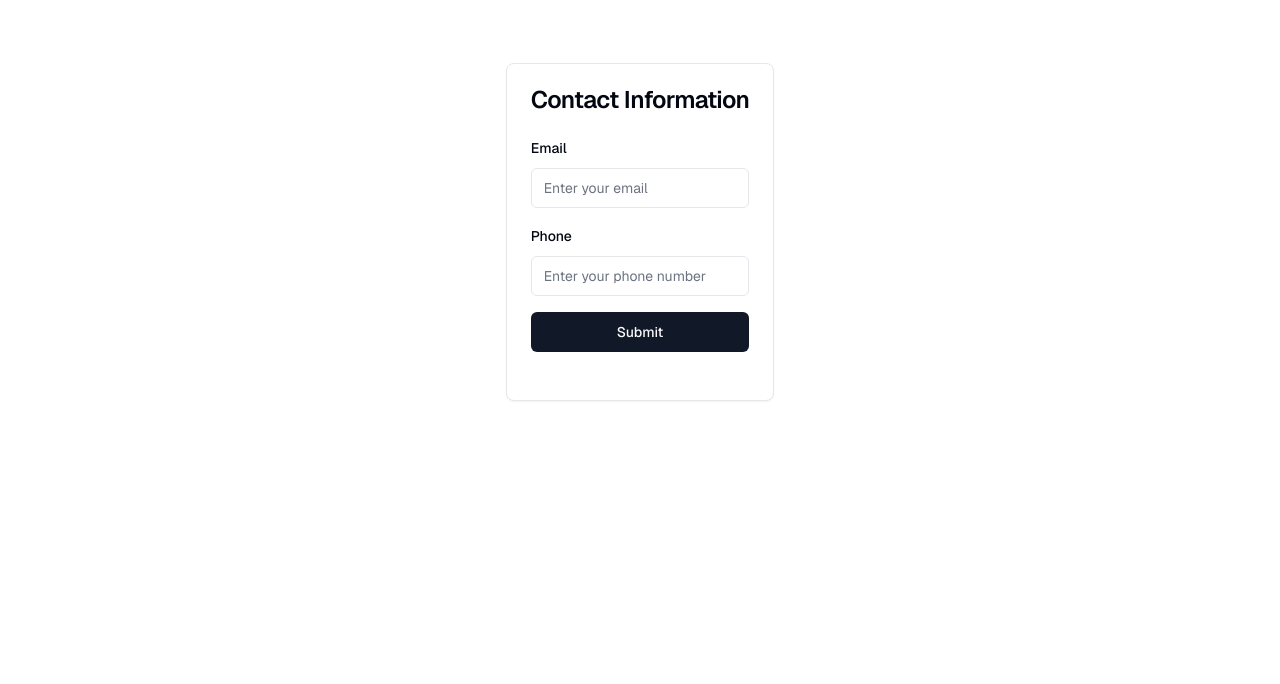
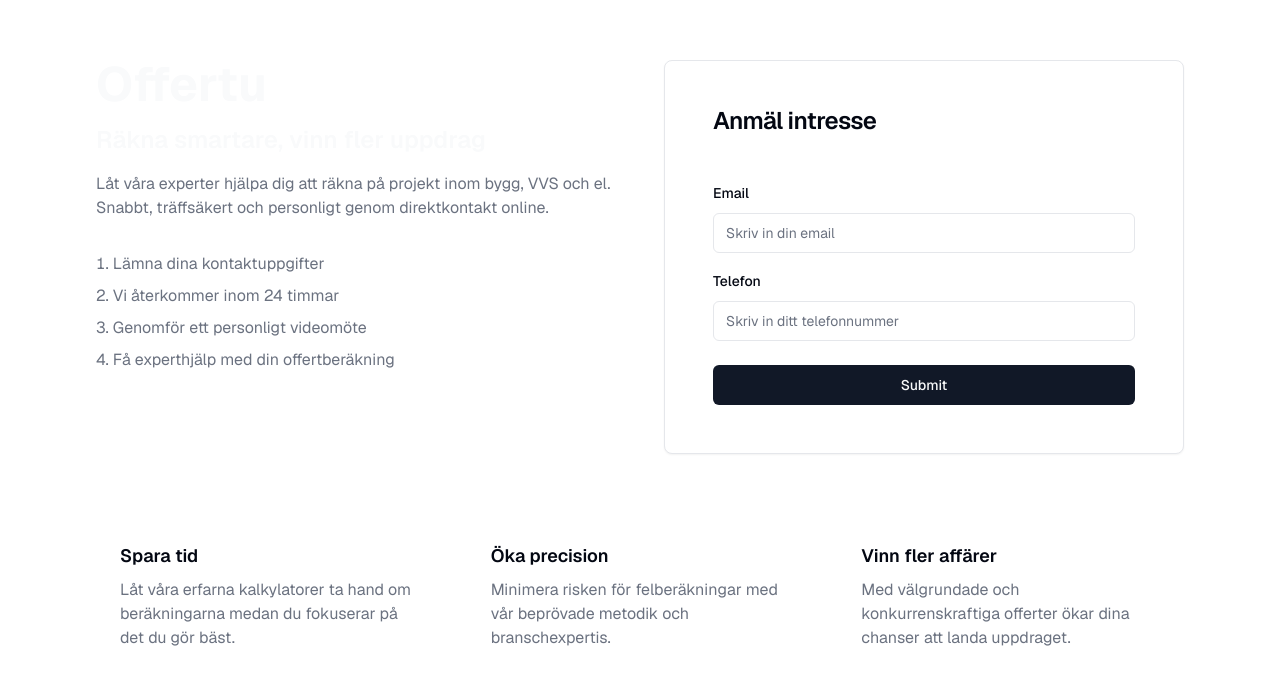
Before and after one commit to jhn322/offertu, a Next.js app: page / in a window 1280 px wide. Shown: the part 168-852 px from the top of the page. Before the commit the page ends 800 px from the top, so only its background shows below. Built offline with nearby package versions, Linux system fonts and the light colour scheme.

Commit message:
feat: Redesign landing page with Header component and updated form styling

```diff
--- a/src/app/page.tsx
+++ b/src/app/page.tsx
@@ -1,12 +1,12 @@
-import LeadSubmissionForm from '@/components/LeadSubmissionForm';
+import Header from "../components/Header";
 
 export default function Home() {
   return (
-    <div className='grid grid-rows-[20px_1fr_20px] items-center justify-items-center min-h-screen p-8 pb-20 gap-16 sm:p-20 font-[family-name:var(--font-geist-sans)]'>
-      <main className='flex flex-col gap-8 row-start-2 items-center sm:items-start'>
-        <LeadSubmissionForm />
+    <div className="grid grid-rows-[20px_1fr_20px] items-center justify-items-center min-h-screen p-8 pb-20 gap-16 sm:p-20 font-[family-name:var(--font-geist-sans)]">
+      <main className="flex flex-col gap-8 row-start-2 items-center sm:items-start">
+        <Header />
       </main>
-      <footer className='row-start-3 flex gap-6 flex-wrap items-center justify-center'></footer>
+      <footer className="row-start-3 flex gap-6 flex-wrap items-center justify-center"></footer>
     </div>
   );
 }
--- /dev/null
+++ b/src/components/Header.tsx
@@ -0,0 +1,69 @@
+import LeadSubmissionForm from "./LeadSubmissionForm";
+import {
+  Card,
+  CardContent,
+  CardHeader,
+  CardTitle,
+  CardFooter,
+} from "@/components/ui/card";
+
+export default function Header() {
+  return (
+    <header className="bg-background py-12 px-4 md:py-16">
+      <div className="max-w-6xl mx-auto">
+        <div className="grid lg:grid-cols-2 gap-12 items-start">
+          <div className="space-y-8">
+            <div className="space-y-4">
+              <h1 className="text-4xl md:text-5xl font-bold text-primary-foreground">
+                Offertu
+              </h1>
+              <h2 className="text-xl md:text-2xl font-semibold text-primary-foreground">
+                Räkna smartare, vinn fler uppdrag
+              </h2>
+              <p className="text-muted-foreground max-w-xl">
+                Låt våra experter hjälpa dig att räkna på projekt inom bygg, VVS
+                och el. Snabbt, träffsäkert och personligt genom direktkontakt
+                online.
+              </p>
+            </div>
+
+            <ol className="space-y-2 list-decimal list-inside text-muted-foreground">
+              <li>Lämna dina kontaktuppgifter</li>
+              <li>Vi återkommer inom 24 timmar</li>
+              <li>Genomför ett personligt videomöte</li>
+              <li>Få experthjälp med din offertberäkning</li>
+            </ol>
+          </div>
+
+          <div>
+            <LeadSubmissionForm />
+          </div>
+        </div>
+
+        <div className="grid md:grid-cols-3 gap-6 mt-16">
+          <div className="bg-card p-6 rounded-lg">
+            <h3 className="font-semibold text-lg mb-2">Spara tid</h3>
+            <p className="text-muted-foreground">
+              Låt våra erfarna kalkylatorer ta hand om beräkningarna medan du
+              fokuserar på det du gör bäst.
+            </p>
+          </div>
+          <div className="bg-card p-6 rounded-lg">
+            <h3 className="font-semibold text-lg mb-2">Öka precision</h3>
+            <p className="text-muted-foreground">
+              Minimera risken för felberäkningar med vår beprövade metodik och
+              branschexpertis.
+            </p>
+          </div>
+          <div className="bg-card p-6 rounded-lg">
+            <h3 className="font-semibold text-lg mb-2">Vinn fler affärer</h3>
+            <p className="text-muted-foreground">
+              Med välgrundade och konkurrenskraftiga offerter ökar dina chanser
+              att landa uppdraget.
+            </p>
+          </div>
+        </div>
+      </div>
+    </header>
+  );
+}
--- a/src/components/LeadSubmissionForm.tsx
+++ b/src/components/LeadSubmissionForm.tsx
@@ -1,91 +1,96 @@
-'use client';
+"use client";
 
-import type React from 'react';
+import type React from "react";
 
-import { useState } from 'react';
+import { useState } from "react";
 import {
   Card,
   CardContent,
   CardHeader,
   CardTitle,
   CardFooter,
-} from '@/components/ui/card';
-import { Input } from '@/components/ui/input';
-import { Button } from '@/components/ui/button';
-import { Label } from '@/components/ui/label';
-import type { SubmissionStatus } from '@/types';
+} from "@/components/ui/card";
+import { Input } from "@/components/ui/input";
+import { Button } from "@/components/ui/button";
+import { Label } from "@/components/ui/label";
+import type { SubmissionStatus } from "@/types";
 
 export default function LeadSubmissionForm() {
-  const [email, setEmail] = useState('');
-  const [phone, setPhone] = useState('');
-  const [status, setStatus] = useState<SubmissionStatus>('idle');
+  const [email, setEmail] = useState("");
+  const [phone, setPhone] = useState("");
+  const [status, setStatus] = useState<SubmissionStatus>("idle");
 
   const handleSubmit = async (e: React.FormEvent) => {
     e.preventDefault();
-    setStatus('idle');
+    setStatus("idle");
     try {
-      const response = await fetch('/api/leads', {
-        method: 'POST',
+      const response = await fetch("/api/leads", {
+        method: "POST",
         headers: {
-          'Content-Type': 'application/json',
+          "Content-Type": "application/json",
         },
         body: JSON.stringify({ email, phone }),
       });
 
-      if (!response.ok) throw new Error('Failed to submit form');
+      if (!response.ok) throw new Error("Failed to submit form");
 
-      console.log('Lead creation succeeded:', await response.json());
-      setStatus('success');
-      setEmail('');
-      setPhone('');
+      console.log("Lead creation succeeded:", await response.json());
+      setStatus("success");
+      setEmail("");
+      setPhone("");
     } catch (err) {
-      console.error('Error submitting form:', err);
-      setStatus('error');
+      console.error("Error submitting form:", err);
+      setStatus("error");
     }
   };
 
   return (
-    <Card className='w-full max-w-md mx-auto'>
-      <CardHeader>
-        <CardTitle>Contact Information</CardTitle>
+    <Card className="bg-card p-6 rounded-lg">
+      <CardHeader className="text-lg font-semibold mb-6">
+        <CardTitle>Anmäl intresse</CardTitle>
       </CardHeader>
       <CardContent>
-        <form onSubmit={handleSubmit} className='space-y-4'>
-          <div className='space-y-2'>
-            <Label htmlFor='email'>Email</Label>
+        <form onSubmit={handleSubmit} className="space-y-4">
+          <div className="space-y-2">
+            <Label htmlFor="email">Email</Label>
             <Input
-              id='email'
-              type='email'
-              placeholder='Enter your email'
+              id="email"
+              type="email"
+              placeholder="Skriv in din email"
               value={email}
               onChange={(e) => setEmail(e.target.value)}
               required
+              className="bg-background"
             />
           </div>
-          <div className='space-y-2'>
-            <Label htmlFor='phone'>Phone</Label>
+          <div className="space-y-2">
+            <Label htmlFor="phone">Telefon</Label>
             <Input
-              id='phone'
-              type='tel'
-              placeholder='Enter your phone number'
+              id="phone"
+              type="tel"
+              placeholder="Skriv in ditt telefonnummer"
               value={phone}
               onChange={(e) => setPhone(e.target.value)}
               required
+              className="bg-background"
             />
           </div>
-          <Button type='submit' className='w-full'>
-            Submit
-          </Button>
         </form>
       </CardContent>
       <CardFooter>
-        {status === 'success' && (
-          <p className='text-green-600 text-sm w-full text-center'>
+        <Button
+          type="submit"
+          className="w-full bg-primary text-primary-foreground hover:bg-primary/90"
+        >
+          Submit
+        </Button>
+        {status === "success" && (
+          <p className="text-secondary text-sm text-center">
             Vi har mottagit din intresseanmälan!
           </p>
         )}
-        {status === 'error' && (
-          <p className='text-red-600 text-sm w-full text-center'>
+        {status === "error" && (
+          <p className="text-accent text-sm text-center">
             Något gick fel. Vänligen försök igen.
           </p>
         )}
```
